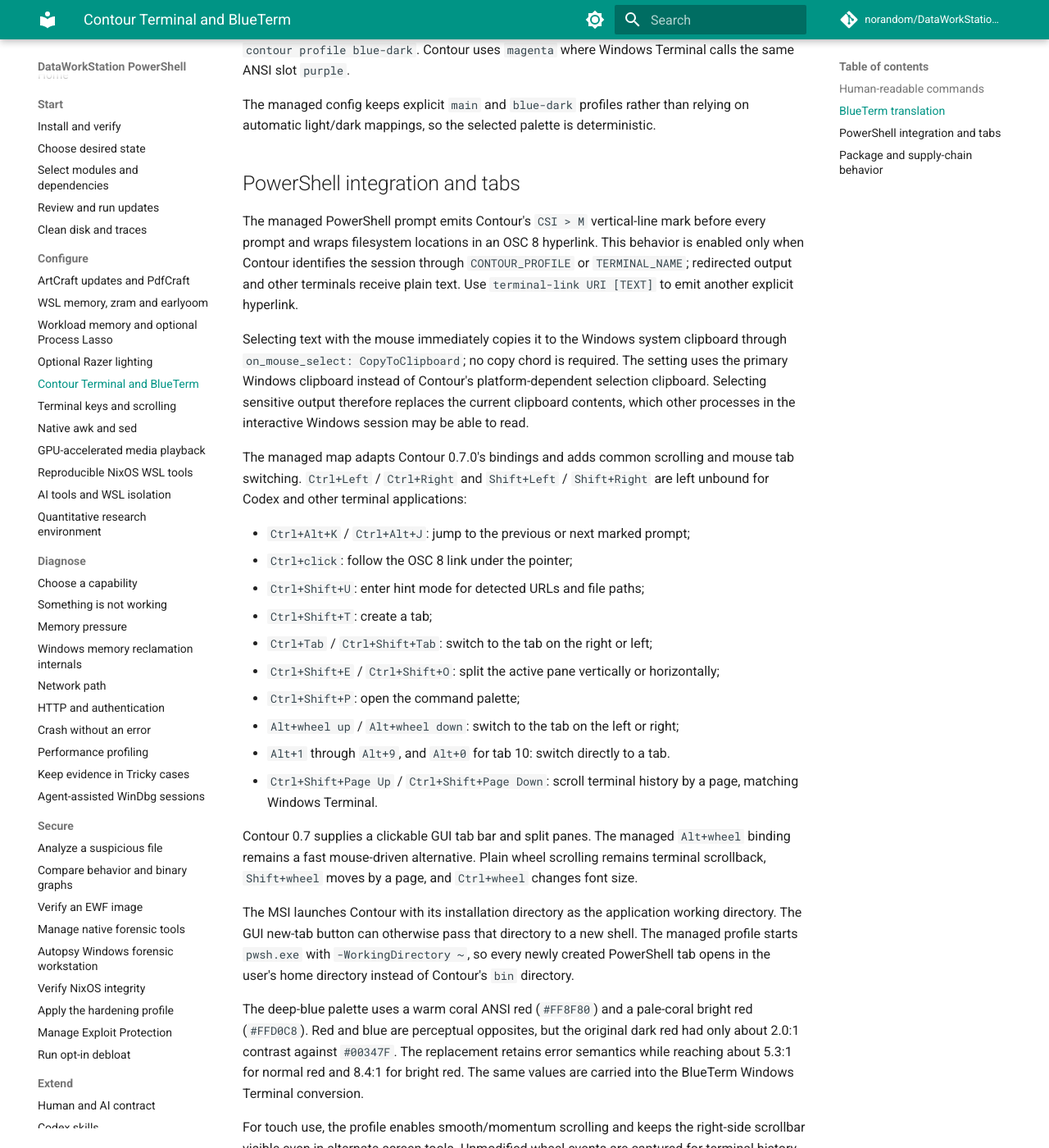
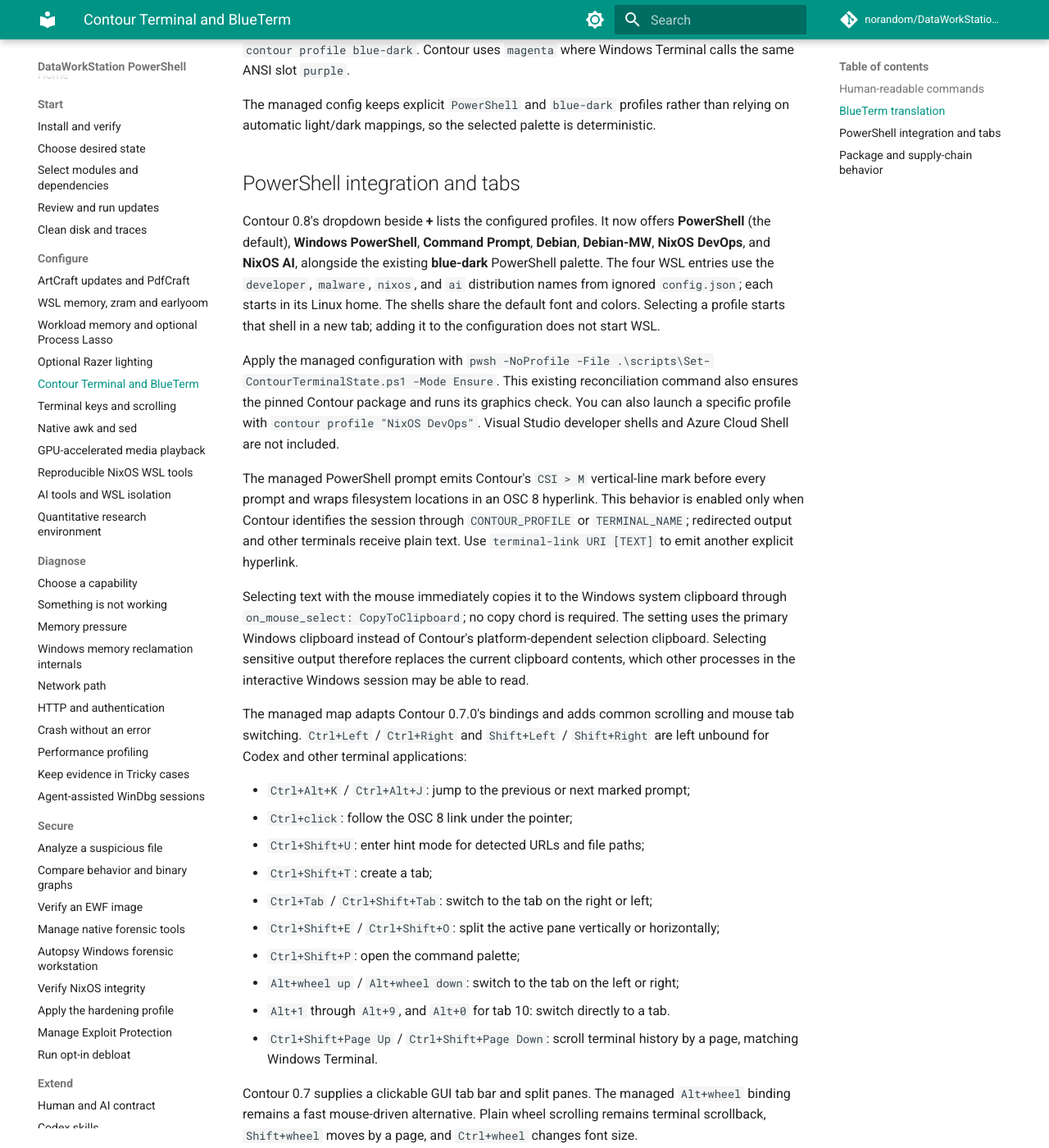
Before and after one commit to norandom/DataWorkStation_Powershell, an MkDocs documentation site: the page built from docs/contour-terminal.md, in a window 1280 px wide and 1400 px high, scrolled down 1959 px. Shown: the whole window at 82% size. Built offline with MkDocs 1.6.1 and Material for MkDocs 9.7.7, drawn with Linux system fonts in a browser that asks for light colours; comment, search, counter and statistics services are not loaded; some of the changed text lies outside the part shown.

Commit message:
Add local shell and WSL profiles to Contour new-tab menu

```diff
--- a/docs/contour-terminal.md
+++ b/docs/contour-terminal.md
@@ -44,7 +44,7 @@
 The repository template contains a font-family placeholder. Set `fonts.terminalFamily` in ignored
 `config.json`; the portable sample selects the automatically installed `Fira Code`, while this
 workstation selects its separately licensed and installed `Berkeley Mono`. `Test` refuses a missing,
-empty, or multi-line preference, and `Ensure` renders it into `profiles.main.font.regular.family`
+empty, or multi-line preference, and `Ensure` renders it into `profiles.PowerShell.font.regular.family`
 without publishing the local choice.
 
 The translation preserves:
@@ -52,14 +52,26 @@
 - the deep-blue palette as the default and the near-black palette as the `blue-dark` profile;
 - 17-pixel text, equivalent to the source's 17-pixel iTerm sizing and close to the 12-point Windows Terminal translation;
 - a blinking bar cursor, unlimited history, and visual alert without bell sound;
-- the locally declared terminal font and an initial working directory of `~` (`$HOME`), reinforced with PowerShell's `-WorkingDirectory ~` argument for tabs created from the GUI;
+- the locally declared terminal font and an initial working directory of `~` (`$HOME`), with WSL profiles explicitly selecting the Linux home using `--cd ~`;
 - the `xterm-256color` environment intent and PowerShell 7 as the shell.
 
 Contour requires the first color scheme to be named `default`, so the deep-blue BlueTerm palette has that internal name. The second scheme is `Blue Dark` and can be launched with `contour profile blue-dark`. Contour uses `magenta` where Windows Terminal calls the same ANSI slot `purple`.
 
-The managed config keeps explicit `main` and `blue-dark` profiles rather than relying on automatic light/dark mappings, so the selected palette is deterministic.
+The managed config keeps explicit `PowerShell` and `blue-dark` profiles rather than relying on automatic light/dark mappings, so the selected palette is deterministic.
 
 ## PowerShell integration and tabs
+
+Contour 0.8's dropdown beside **+** lists the configured profiles. It now offers **PowerShell**
+(the default), **Windows PowerShell**, **Command Prompt**, **Debian**, **Debian-MW**,
+**NixOS DevOps**, and **NixOS AI**, alongside the existing **blue-dark** PowerShell palette.
+The four WSL entries use the `developer`, `malware`, `nixos`, and `ai` distribution names from
+ignored `config.json`; each starts in its Linux home. The shells share the default font and colors.
+Selecting a profile starts that shell in a new tab; adding it to the configuration does not start WSL.
+
+Apply the managed configuration with `pwsh -NoProfile -File .\scripts\Set-ContourTerminalState.ps1 -Mode Ensure`.
+This existing reconciliation command also ensures the pinned Contour package and runs its graphics check.
+You can also launch a specific profile with `contour profile "NixOS DevOps"`.
+Visual Studio developer shells and Azure Cloud Shell are not included.
 
 The managed PowerShell prompt emits Contour's `CSI > M` vertical-line mark before every prompt and wraps filesystem locations in an OSC 8 hyperlink. This behavior is enabled only when Contour identifies the session through `CONTOUR_PROFILE` or `TERMINAL_NAME`; redirected output and other terminals receive plain text. Use `terminal-link URI [TEXT]` to emit another explicit hyperlink.
 
@@ -85,7 +97,7 @@
 
 Contour 0.7 supplies a clickable GUI tab bar and split panes. The managed `Alt+wheel` binding remains a fast mouse-driven alternative. Plain wheel scrolling remains terminal scrollback, `Shift+wheel` moves by a page, and `Ctrl+wheel` changes font size.
 
-The MSI launches Contour with its installation directory as the application working directory. The GUI new-tab button can otherwise pass that directory to a new shell. The managed profile starts `pwsh.exe` with `-WorkingDirectory ~`, so every newly created PowerShell tab opens in the user's home directory instead of Contour's `bin` directory.
+The MSI launches Contour with its installation directory as the application working directory. The GUI new-tab button can otherwise pass that directory to a new shell. The managed profiles declare `initial_working_directory: "~"`. The default profile keeps its argument list empty because Contour appends inherited arguments when loading child profiles; PowerShell-only arguments must not leak into Command Prompt or WSL.
 
 The deep-blue palette uses a warm coral ANSI red (`#FF8F80`) and a pale-coral bright red (`#FFD0C8`). Red and blue are perceptual opposites, but the original dark red had only about 2.0:1 contrast against `#00347F`. The replacement retains error semantics while reaching about 5.3:1 for normal red and 8.4:1 for bright red. The same values are carried into the BlueTerm Windows Terminal conversion.
 
```
Also changed, not shown: docs/terminal-keybindings.md (+4 -0 lines), 5 other files.
